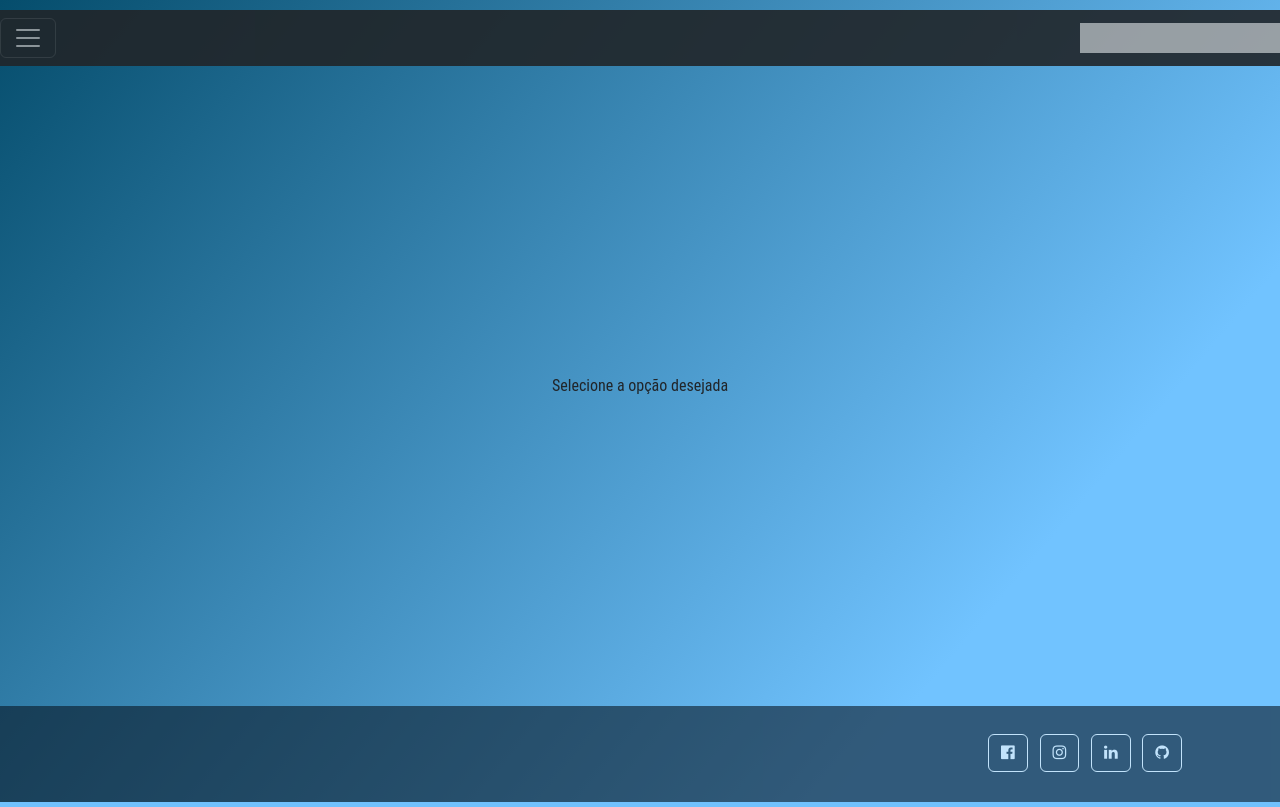
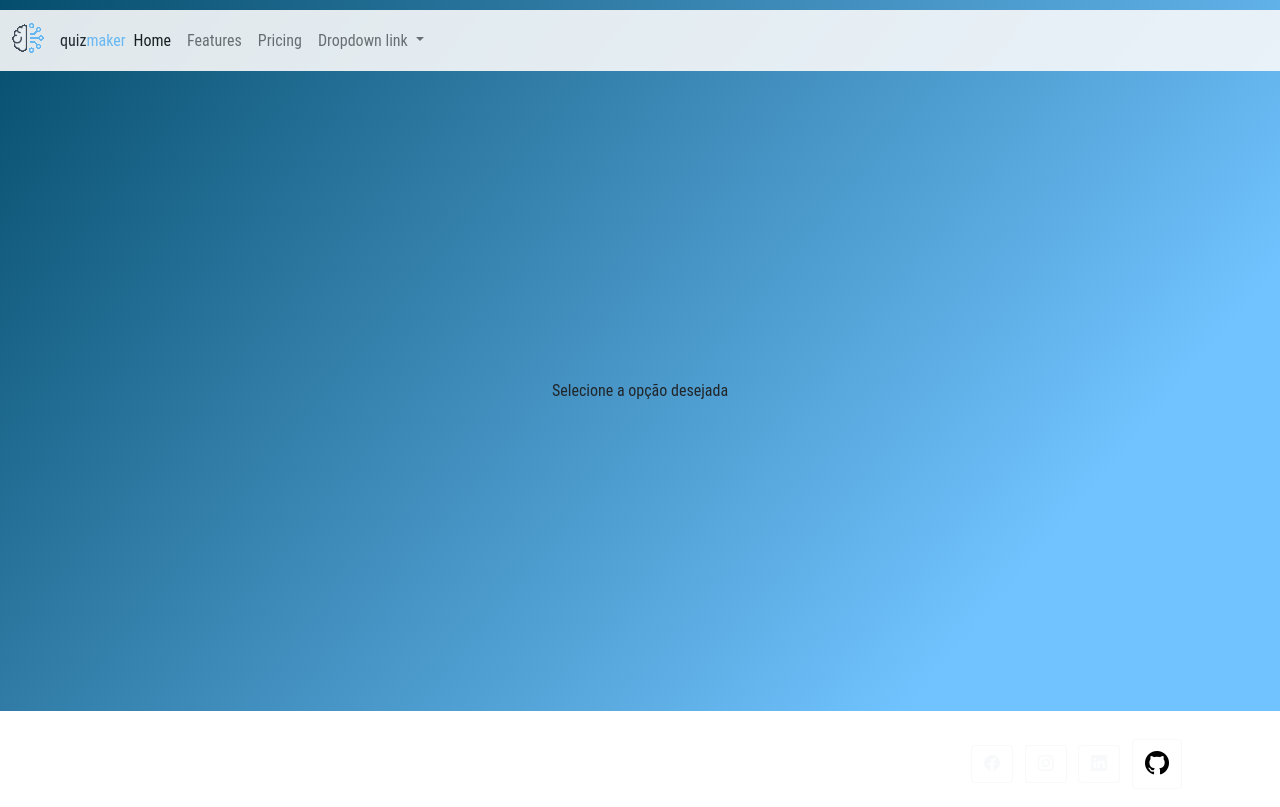
Before and after one commit to Douglaxz/APIClimaTempo, a Flask app: page / in a window 1280 px wide. Run offline with Flask 2, Linux system fonts and the light colour scheme; the visitor is signed in with stand-in values (Sample User, id 1); parts of the project's set-up code (start-up, migrations or seed data) failed here and were passed over; some libraries are stand-ins or nearby versions; grey boxes are pictures that could not be loaded.

Commit message:
template

```diff
--- a/static/app.css
+++ b/static/app.css
@@ -401,8 +401,7 @@ footer {
     width: 100%;
     height: 12vh;
     bottom:0;
-    background-color: #081624;
-    opacity: 0.6;
+    background-color: white;
     text-align: right;
 }
 
@@ -472,7 +471,7 @@ header{
     }
 
     body{
-        width: 95vw;
+        width: 100vw;
     }
 
     footer {
--- a/templates/template.html
+++ b/templates/template.html
@@ -3,46 +3,48 @@
 <head>
   <meta charset="utf-8">
   <meta name="viewport" content="width=device-width, initial-scale=1">
-  <link href="https://cdn.jsdelivr.net/npm/bootstrap@5.3.0-alpha1/dist/css/bootstrap.min.css" rel="stylesheet" integrity="sha384-GLhlTQ8iRABdZLl6O3oVMWSktQOp6b7In1Zl3/Jr59b6EGGoI1aFkw7cmDA6j6gD" crossorigin="anonymous">
+  <link href="https://cdn.jsdelivr.net/npm/bootstrap@5.0.2/dist/css/bootstrap.min.css" rel="stylesheet" integrity="sha384-EVSTQN3/azprG1Anm3QDgpJLIm9Nao0Yz1ztcQTwFspd3yD65VohhpuuCOmLASjC" crossorigin="anonymous">
+  <script src="https://cdn.jsdelivr.net/npm/bootstrap@5.1.3/dist/js/bootstrap.bundle.min.js" integrity="sha384-ka7Sk0Gln4gmtz2MlQnikT1wXgYsOg+OMhuP+IlRH9sENBO0LRn5q+8nbTov4+1p" crossorigin="anonymous"></script>
   <link href="{{ url_for('static',filename='app.css') }}" rel="stylesheet">
-  <script src="https://code.jquery.com/jquery-3.3.1.slim.min.js"
-    integrity="sha384-q8i/X+965DzO0rT7abK41JStQIAqVgRVzpbzo5smXKp4YfRvH+8abtTE1Pi6jizo"
-    crossorigin="anonymous"></script>
-  <script src="https://cdnjs.cloudflare.com/ajax/libs/popper.js/1.14.3/umd/popper.min.js"
-    integrity="sha384-ZMP7rVo3mIykV+2+9J3UJ46jBk0WLaUAdn689aCwoqbBJiSnjAK/l8WvCWPIPm49"
-    crossorigin="anonymous"></script>
-  <script src="https://stackpath.bootstrapcdn.com/bootstrap/4.1.3/js/bootstrap.min.js"
-    integrity="sha384-ChfqqxuZUCnJSK3+MXmPNIyE6ZbWh2IMqE241rYiqJxyMiZ6OW/JmZQ5stwEULTy"
-    crossorigin="anonymous"></script>
-    <link rel='stylesheet' href='https://cdnjs.cloudflare.com/ajax/libs/font-awesome/4.7.0/css/font-awesome.min.css'>
-    <link rel="stylesheet" href="https://cdn.jsdelivr.net/npm/bootstrap-icons@1.10.3/font/bootstrap-icons.css">
-    <link rel="shortcut icon" href="{{ url_for('static', filename='favicon.ico') }}">
-  <title>Personal Trainner</title>
+  <link rel="stylesheet" href="https://cdn.jsdelivr.net/npm/bootstrap-icons@1.10.3/font/bootstrap-icons.css">
+  <link rel="shortcut icon" href="{{ url_for('static', filename='favicon.ico') }}">
+
+  <title>quizmaker</title>
 </head>
 <header>
-    <div class="collapse" id="navbarToggleExternalContent">
-      <div class="bg-dark p-4">
-        <button type="button" class="btn btn-outline-light bi bi-house" onclick="window.location.href = '/'"> Home</button>
-        {% if(session['tipousuario_logado'] == 1)%}
-          <button type="button" class="btn btn-outline-light bi bi-person" onclick="window.location.href = '/usuario'"> Usuários</button>
-          <button type="button" class="btn btn-outline-light bi bi-people" onclick="window.location.href = '/tipousuario'"> Tipos Usuário</button>
-          <button type="button" class="btn btn-outline-light bi bi-bank" onclick="window.location.href = '/academia'"> Academias</button>
-          <button type="button" class="btn btn-outline-light bi bi-credit-card" onclick="window.location.href = '/tipopagamento'"> Tipo Pagamento</button>
-        {% endif%}
-        <button type="button" class="btn btn-outline-light bi bi-universal-access" onclick="window.location.href = '/aluno'"> Alunos</button>
-        <button type="button" class="btn btn-outline-light bi bi bi-calendar3" onclick="window.location.href = '/agenda'"> Agenda</button>
-        <button type="button" class="btn btn-outline-light bi bi-currency-dollar" onclick="window.location.href = '/recebimento'"> Recebimento</button>
-        <button type="button" class="btn btn-outline-light bi bi-key" onclick="window.location.href = '/editarSenhaUsuario'"> Trocar Senha</button>
-        <button type="button" class="btn btn-outline-light bi bi-box-arrow-right" onclick="window.location.href = '/logout'"> Logout</button>
+  <nav class="navbar navbar-expand-lg navbar-light bg-light">
+    <div class="container-fluid">
+      <a class="navbar-brand" href="#"><img src="{{ url_for('static', filename = 'logopequeno.png') }}" /></a>
+      <div>quiz<font color="#71C3FF">maker</font></div>
+
+      <button class="navbar-toggler" type="button" data-bs-toggle="collapse" data-bs-target="#navbarNavDropdown" aria-controls="navbarNavDropdown" aria-expanded="false" aria-label="Toggle navigation">
+        <span class="navbar-toggler-icon"></span>
+      </button>
+      <div class="collapse navbar-collapse" id="navbarNavDropdown">
+        <ul class="navbar-nav">
+          <li class="nav-item">
+            <a class="nav-link active" aria-current="page" href="#">Home</a>
+          </li>
+          <li class="nav-item">
+            <a class="nav-link" href="#">Features</a>
+          </li>
+          <li class="nav-item">
+            <a class="nav-link" href="#">Pricing</a>
+          </li>
+          <li class="nav-item dropdown">
+            <a class="nav-link dropdown-toggle" href="#" id="navbarDropdownMenuLink" role="button" data-bs-toggle="dropdown" aria-expanded="false">
+              Dropdown link
+            </a>
+            <ul class="dropdown-menu" aria-labelledby="navbarDropdownMenuLink">
+              <li><a class="dropdown-item" href="#">Action</a></li>
+              <li><a class="dropdown-item" href="#">Another action</a></li>
+              <li><a class="dropdown-item" href="#">Something else here</a></li>
+            </ul>
+          </li>
+        </ul>
       </div>
     </div>
-    <nav class="navbar navbar-dark bg-dark">
-      <button class="navbar-toggler" type="button" data-toggle="collapse" data-target="#navbarToggleExternalContent" aria-controls="navbarToggleExternalContent" aria-expanded="false" aria-label="Alterna navegação">
-        <span class="navbar-toggler-icon"></span>
-      </button>
-        <img src="{{ url_for('static',filename='logo3.png')}}" width="200" height="30">
-
-    </nav>
+  </nav>
 </header>
 <body>
   <div class="container" style="min-height: 620px">
@@ -66,13 +68,13 @@
     <!-- Section: Social media -->
     <section class="mb-4">
       <!-- Facebook -->
-      <a class="btn btn-outline-light btn-floating m-1" target="_blank" href="https://www.facebook.com/douglas.amaral2306" role="button"><i class="fa fa-facebook-official" data-toggle="tooltip" data-placement="right" title="Facebook"></i></a>
+      <a class="btn btn-outline-light btn-floating m-1" target="_blank" href="https://www.facebook.com/douglas.amaral2306" role="button"><i class="bi bi-facebook"></i></a>
       <!-- Instagram -->
-      <a class="btn btn-outline-light btn-floating m-1" target="_blank" href="https://www.instagram.com/douglaxz/" role="button"><i class="fa fa-instagram"></i></a>
+      <a class="btn btn-outline-light btn-floating m-1" target="_blank" href="https://www.instagram.com/douglaxz/" role="button"><i class="bi bi-instagram"></i></a>
       <!-- Linkedin -->
-      <a class="btn btn-outline-light btn-floating m-1" target="_blank" href="https://www.linkedin.com/in/douglas-amaral-8a517227/" role="button"><i class="fa fa-linkedin"></i></a>
+      <a class="btn btn-outline-light btn-floating m-1" target="_blank" href="https://www.linkedin.com/in/douglas-amaral-8a517227/" role="button"><i class="bi bi-linkedin"></i></a>
       <!-- Github -->
-      <a class="btn btn-outline-light btn-floating m-1" target="_blank" href="https://github.com/Douglaxz" role="button"><i class="fa fa-github"></i></a>
+      <a class="btn btn-outline-light btn-floating m-1" target="_blank" href="https://github.com/Douglaxz" role="button"><i class="bi bi-github" style="font-size:1.5rem; color:black;"></i></a>
     </section>
     <!-- Section: Social media -->
   </div>
```
Also changed, not shown: static/logopequeno.png (added).
